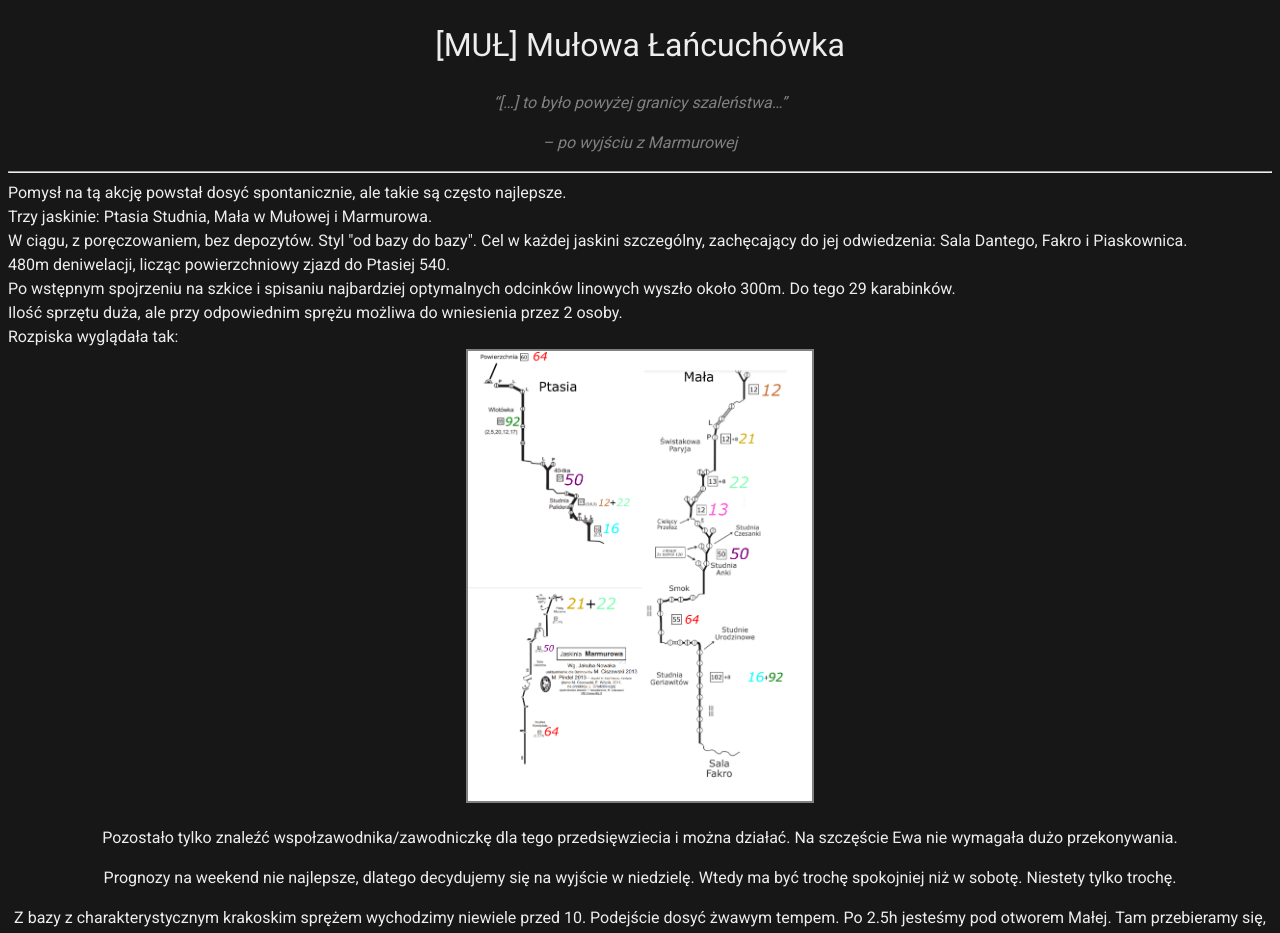
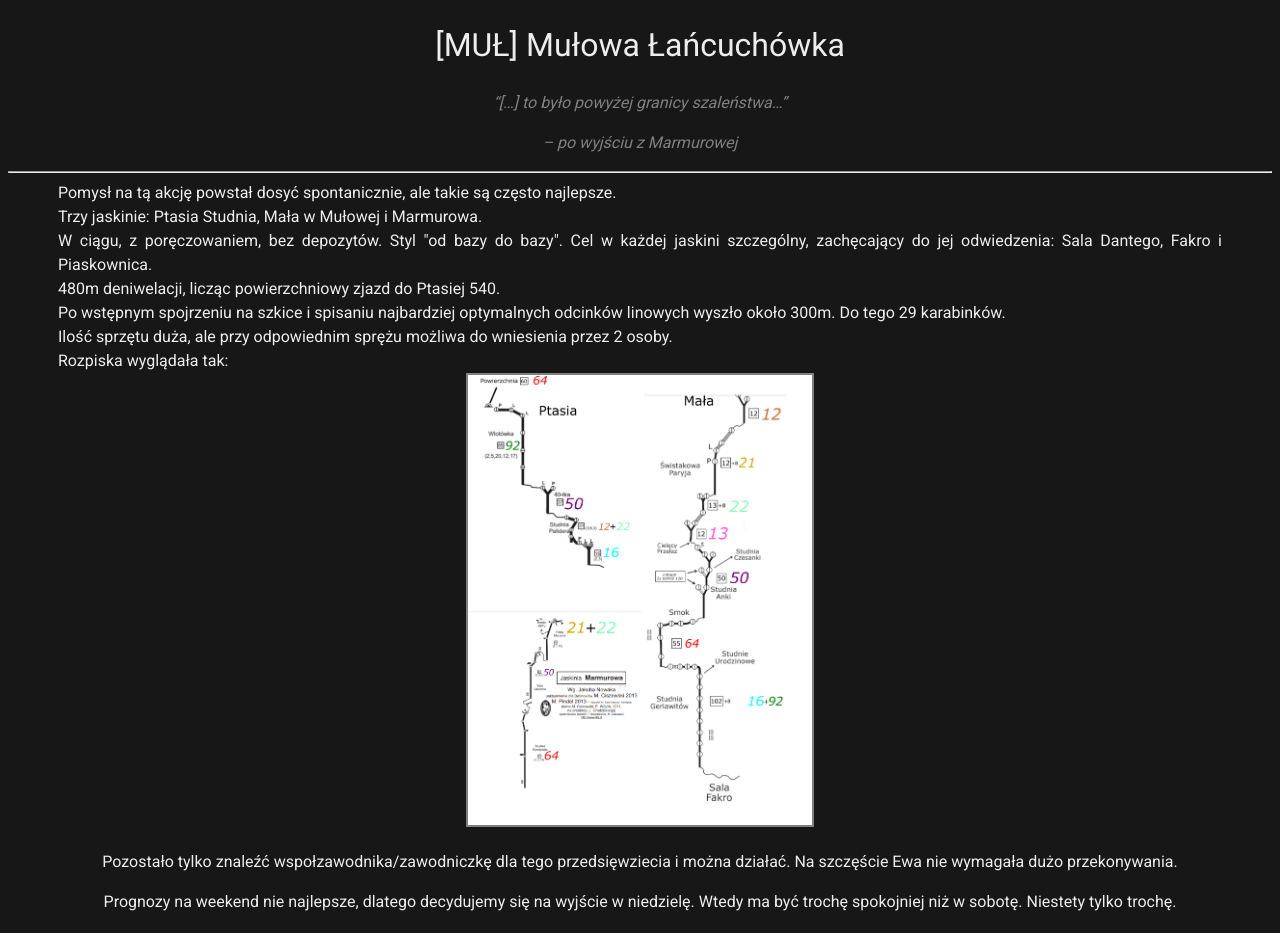
Before and after one commit to dziury/szkice, a Jekyll site: the page built from Relacje/MUŁ - Mułowa Łańcuchówka.md, in a window 1280 px wide. Shown: the top 933 px of the page. Built offline with Jekyll 4.4.1, drawn with Linux system fonts in a browser that asks for light colours; our own code applies the rules of GitHub Pages for plain Markdown files.

Commit message:
added margins

```diff
--- a/Relacje/MUŁ - Mułowa Łańcuchówka.md
+++ b/Relacje/MUŁ - Mułowa Łańcuchówka.md
@@ -6,7 +6,7 @@
 
 ---
 
-<div style="text-align: justify">
+<div style="text-align: justify; margin-right: 50px; margin-left: 50px;">
 Pomysł na tą akcję powstał dosyć spontanicznie, ale takie są często najlepsze.
 <br>
 Trzy jaskinie: Ptasia Studnia, Mała w Mułowej i Marmurowa.
```
